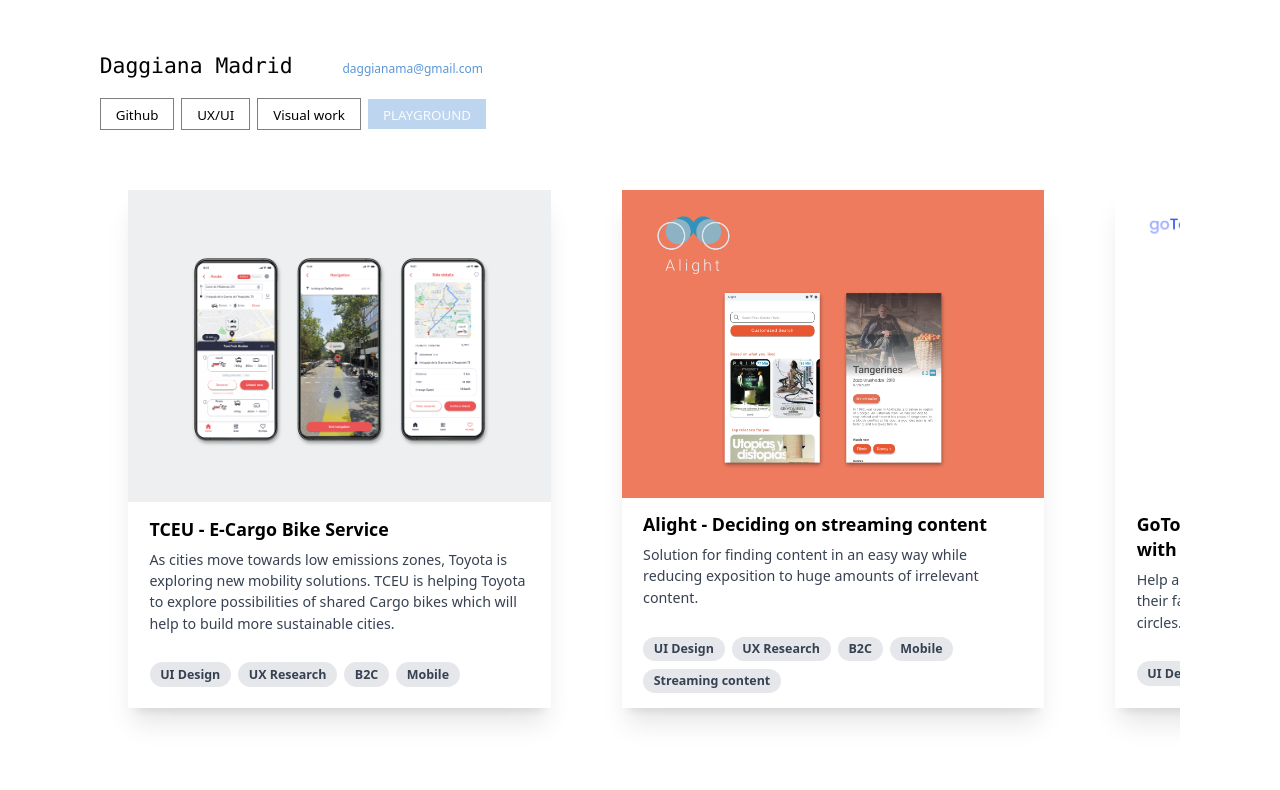
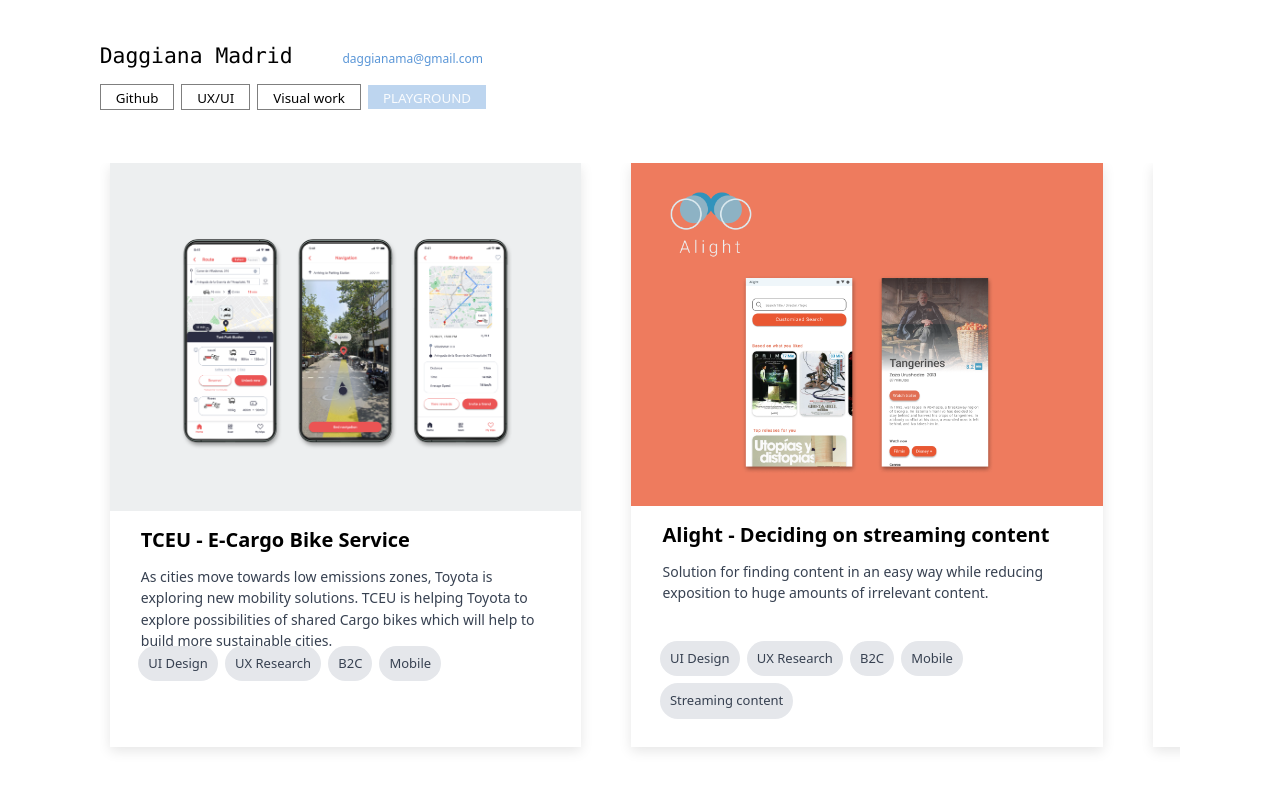
Before and after one commit to daggianama/daggianama.github.io, an Astro site: page /uxui in a window 1280 px wide. Built offline with nearby package versions, Linux system fonts and the light colour scheme; Astro itself is replaced by a stand-in of ours; a web font is replaced by a local one.

Commit message:
fix font size for mobile

```diff
--- a/src/App.vue
+++ b/src/App.vue
@@ -4,7 +4,7 @@
 			class="flex flex-col gap-1 z-9 text-gray-800 items-start justify-between"
 		>
 			<div
-				class="description flex font-light flex-col gap-6 py-2 text-gray-600 w-10/12   mb-2"
+				class="description text-4xl flex font-light flex-col gap-6 py-2 text-gray-600 w-10/12   mb-2"
 			>
 				<p>
 					Around 10 years old, I learned about coding with
@@ -27,9 +27,9 @@
 			</div>
 
 			<div
-				class="mt-4 font-mono text-decoration-line: underline text-main-blue text-md md:w-full"
+				class="mt-10 font-mono text-decoration-line: underline text-main-blue text-md md:w-full"
 			>
-				<button @click="toggleLinks">
+				<button @click="toggleLinks" class="p-0">
 					<a
 						class="text-main-blue/80 hover:text-main-blue"
 						>My reading links</a
--- a/src/components/BaseHead.vue
+++ b/src/components/BaseHead.vue
@@ -1,6 +1,6 @@
 <template>
 	<div
-		class="flex flex-col z-20 gap-2 py-14 items-baseline"
+		class="flex flex-col z-20 gap-2 py-12 items-baseline"
 	>
 		<div class="flex gap-14 items-baseline">
 			<h1 class="font-mono name-title">
@@ -15,7 +15,7 @@
 		</div>
 
 		<div
-			class="flex flex-wrap md:flex-nowrap my-14 items-center main-buttons"
+			class="flex flex-wrap md:flex-nowrap my-12 items-center main-buttons"
 		>
 			<button
 				class="w-auto bg-white/20 text-center backdrop-blur-2xl border border-black/50 hover:bg-white/40"
--- a/src/components/Card.vue
+++ b/src/components/Card.vue
@@ -1,25 +1,27 @@
 <template>
-		<div class="card shadow-xl">
+	<div class="card">
 		<img
 			class="w-full"
 			:src="image.href"
 			:alt="image.alt"
 		/>
-			<div class="px-6 py-4">
-				<div class="font-bold text-xl mb-2">
-					{{  title }}
+		<div class="py-5 px-2">
+			<div class="card-content px-6 py-4">
+				<div class="card-title font-semibold  text-5xl mb-10">
+					{{ title }}
 				</div>
-				<p class="text-gray-700 text-base">
+				<p class=" card-description text-gray-700 text-4xl">
 					{{ description }}
 				</p>
 			</div>
-			<div class="px-6 pt-4 pb-2">
-				<span
+			<div class="px-6 pt-4 pb-1">
+				<p
 					v-for="tag in tags"
-					class="inline-block bg-gray-200 rounded-full px-3 py-1 text-sm font-semibold text-gray-700 mr-2 mb-2"
-					> {{ tag }}</span
+					class="tag inline-block bg-gray-200 rounded-full py-4 px-5 text-4xl text-gray-700 mr-2 mb-2"
 				>
-
+					{{ tag }}</p
+				>
+			</div>
 		</div>
 	</div>
 </template>
@@ -35,7 +37,7 @@ export default {
 			default: {
 				href: "",
 				alt: "",
-            }
+			},
 		},
 		title: {
 			type: String,
@@ -45,7 +47,8 @@ export default {
 		description: {
 			type: String,
 			required: true,
-            default: "Lorem ipsum dolor sit amet, consectetur adipiscing elit.",
+			default:
+				"Lorem ipsum dolor sit amet, consectetur adipiscing elit.",
 			max: 200,
 		},
 		tags: {
@@ -53,14 +56,10 @@ export default {
 			required: true,
 			default: () => [],
 		},
-
 	},
 	computed: {},
 	watch: {},
-    data() {
-
-    },
-    methods: {
-    },
+	data() {},
+	methods: {},
 }
 </script>
--- a/src/components/CarrouselProjects.vue
+++ b/src/components/CarrouselProjects.vue
@@ -1,5 +1,5 @@
 <template>
-	<div class="carrousel z-20 flex flex-col gap-20 ">
+	<div class="carrousel z-20 flex flex-col gap-24 h-full  pb-12 ">
 		<Card
 			:image="{
 				href: '/img/Frame-Toyota.png',
--- a/src/styles.css
+++ b/src/styles.css
@@ -47,14 +47,15 @@ button {
 }
 
 .card {
-    width: 100%;
-}
-
+    width: 90vw;
+    margin: 0 auto;
+    box-shadow: rgba(0, 0, 0, 0.1) 0px 4px 12px;}
 
 /* ************ media query for desktop **********/
 @media (min-width: 999px) {
     * {
     font-size: 89%;
+    line-height: 100%;
 }
     body {
         margin: 0 7rem;
@@ -81,15 +82,34 @@ button {
 
 .carrousel {
     flex-direction: row;
-    padding: 0 2rem;
-    padding-bottom: 60px;
-
-
+    padding-right: 1rem;
+    padding-left: 10px;
+    padding-bottom: 20px;
+    gap: 50px;
 }
 
 .card {
-    min-width: 33vw;
+    min-width: 26.4em;
     max-width: 610px;
 }
 
+.card-content {
+    padding: 1px 24px;
 }
+.card-title {
+    font-size: 20px;
+    margin-bottom: 16px;
+}
+
+.card-description {
+    font-size: 14px;
+    line-height: 152%;
+    height: 4.6em;
+}
+
+.tag {
+    font-size: 13px;
+    padding: 0 10px;
+}
+
+}
```
Lines whose indentation alone changed are shown as unchanged.
